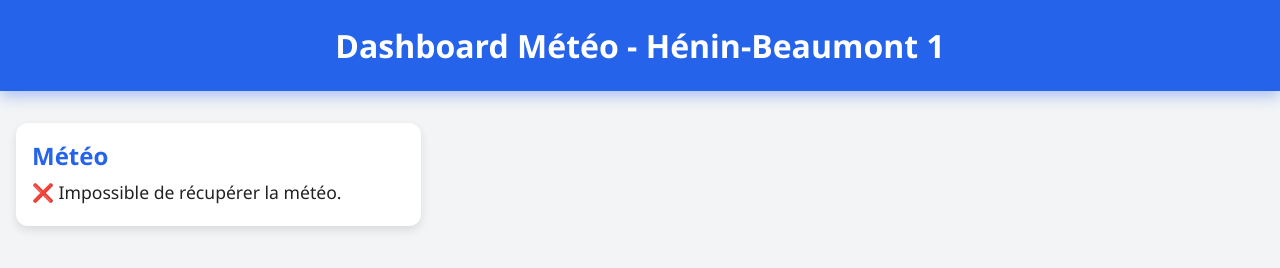
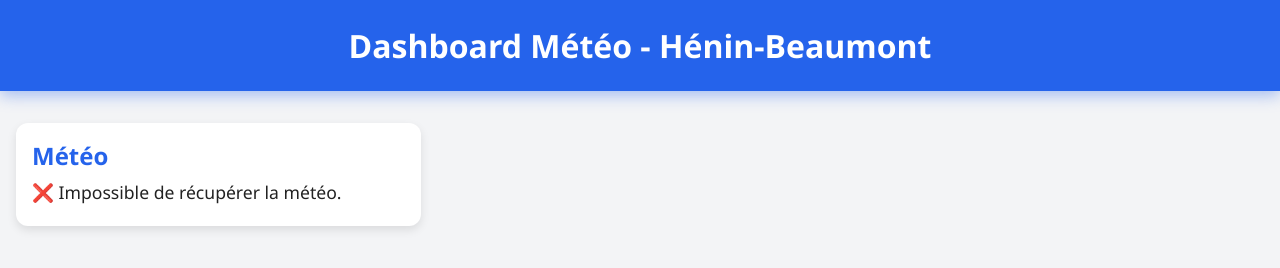
Before and after one commit to Yanks-on/Yanks-on.github.io, a plain HTML site: page index.html in a window 1280 px wide. Drawn offline with Linux system fonts and the light colour scheme; no server answers.

Commit message:
Update index.html

```diff
--- a/index.html
+++ b/index.html
@@ -7,7 +7,7 @@
   <link rel="stylesheet" href="style.css" />
 </head>
 <body>
-  <header>Dashboard Météo - Hénin-Beaumont 1 </header>
+  <header>Dashboard Météo - Hénin-Beaumont</header>
 
   <main id="dashboard">
     <!-- Carte météo injectée ici -->
```
